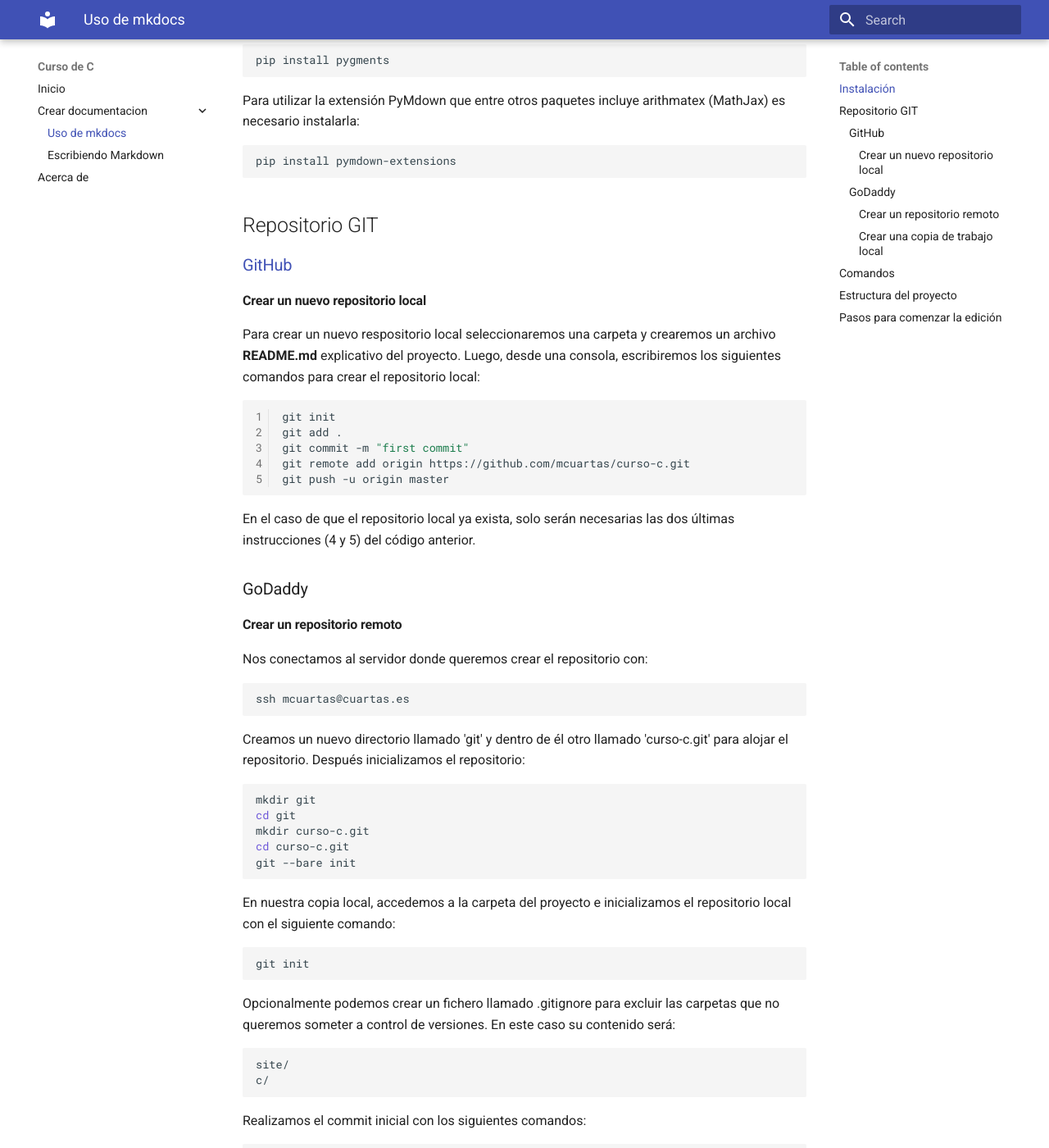
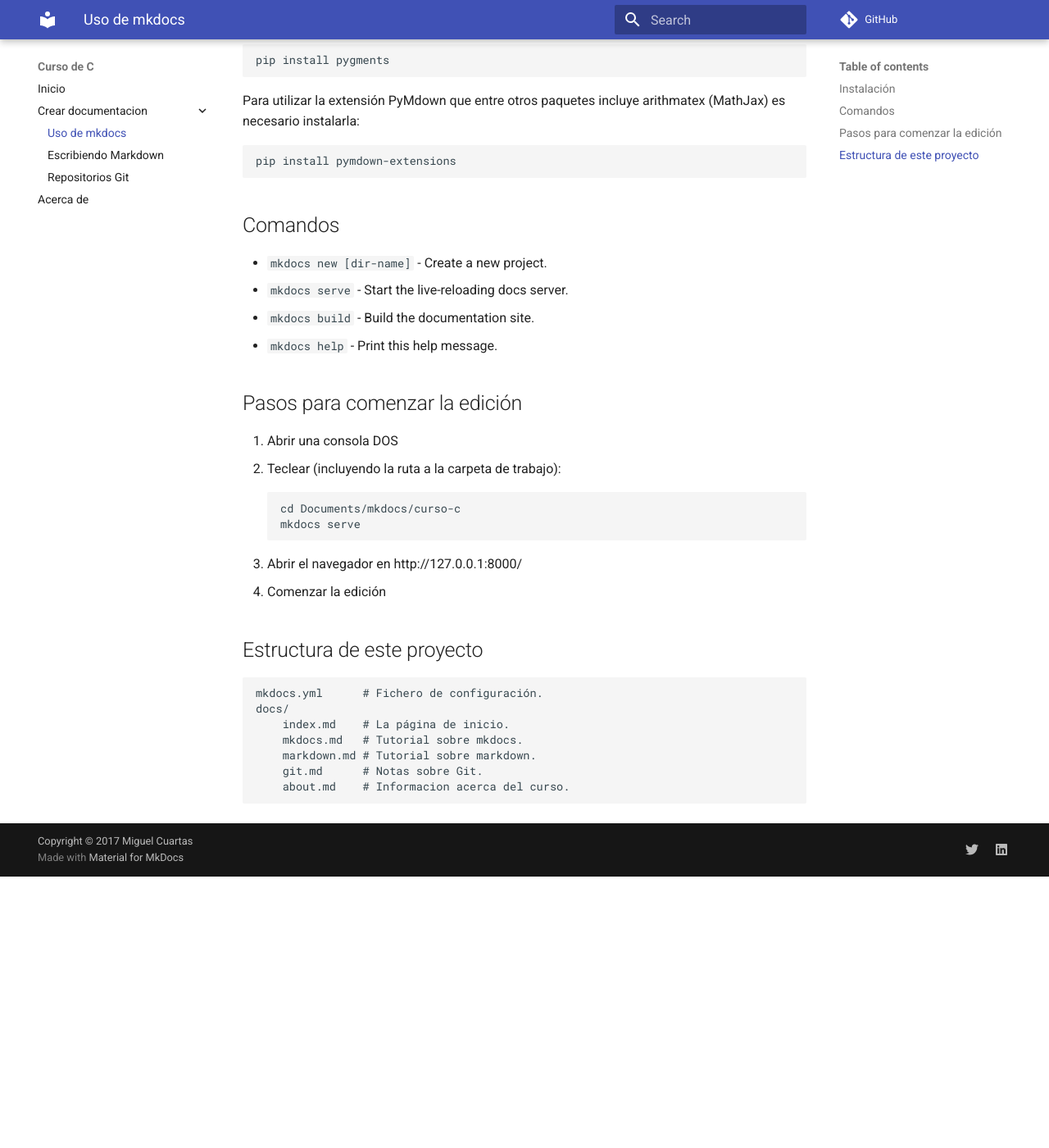
Before and after one commit to mcuartas/curso-c, an MkDocs documentation site: the page built from docs/mkdocs.md, in a window 1280 px wide and 1400 px high, scrolled down 985 px. Shown: the whole window at 82% size. Built offline with MkDocs 1.6.1 and Material for MkDocs 9.7.7, drawn with Linux system fonts in a browser that asks for light colours; comment, search, counter and statistics services are not loaded; old or Windows-style settings are respelled for this version of MkDocs; after the commit the page ends 2054 px from its top, so only the background shows below that; some of the changed text lies outside the part shown.

Commit message:
reorganización de contenido

```diff
--- /dev/null
+++ b/docs/git.md
@@ -0,0 +1,88 @@
+# Repositorio GIT
+
+Algunas notas para recordar como crear o clonar repositorios GIT.
+
+## [GitHub](https://github.com)
+
+### Crear un nuevo repositorio local y subirlo a GitHub
+
+Para crear un nuevo respositorio local seleccionaremos una carpeta y crearemos un archivo **README.md** explicativo del proyecto. Luego, desde una consola, escribiremos los siguientes comandos para crear el repositorio local:
+
+	#!bash
+	git init
+	git add .
+	git commit -m "first commit"
+	git remote add origin https://github.com/mcuartas/curso-c.git
+	git push -u origin master
+
+En el caso de que el repositorio local ya exista, solo serán necesarias las dos últimas instrucciones (4 y 5) del código anterior.
+
+## GoDaddy
+
+### Crear un repositorio remoto
+
+Nos conectamos al servidor donde queremos crear el repositorio con:
+
+	:::bash
+	ssh mcuartas@cuartas.es
+
+Creamos un nuevo directorio llamado 'git' y dentro de él otro llamado 'curso-c.git' para alojar el repositorio. Después inicializamos el repositorio:
+
+	:::bash
+	mkdir git
+	cd git
+	mkdir curso-c.git
+	cd curso-c.git
+	git --bare init
+
+### Crear un repositorio local
+
+En nuestra copia local, accedemos a la carpeta del proyecto e inicializamos el repositorio local con el siguiente comando:
+
+	:::bash
+	git init
+
+Opcionalmente podemos crear un fichero llamado .gitignore para excluir las carpetas que no queremos someter a control de versiones. En este caso su contenido será:
+
+	site/
+	c/
+
+Realizamos el commit inicial con los siguientes comandos:
+
+	:::bash
+	git add .
+	git commit -m "initial commit"
+
+A continuación, podemos subir la versión al repositorio remoto con:
+
+	:::bash
+	git remote add daddy mcuartas@cuartas.es:/home/mcuartas/git/curso-c.git
+	git push daddy master
+
+Para sincronizar localmente con los cambios del respositorio sería:
+
+	:::bash
+	git pull daddy master
+
+### Crear una copia de trabajo local en otro equipo
+
+En primer lugar necesitamos clonar el proyecto, esto lo haremos desde la carpeta donde queremos crear la copia local. En esta carpeta se creará una carpeta llamada curso-c con el proyecto:
+
+	:::bash
+	git clone mcuartas@cuartas.es:/home/mcuartas/git/curso-c curso-c
+
+Al clonar el proyecto al servidor remoto se le asigna el nombre 'origin'. Podemos consultarlo con:
+
+	:::bash
+	git remote -v
+
+Podemos modificar este nombre y cambiarlo por otro, por ejemplo:
+
+	:::bash
+	git remote rename origin daddy
+
+A partir de aquí podemos subir nuevas versiones y/o actualizar nuestra copia local a partir del servidor con los siguientes comandos:
+
+	:::bash
+	git push daddy master
+	git pull daddy master
--- a/docs/mkdocs.md
+++ b/docs/mkdocs.md
@@ -46,91 +46,6 @@ Para utilizar la extensión PyMdown que entre otros paquetes incluye arithmatex
 	:::bash
 	pip install pymdown-extensions
 
-## Repositorio GIT
-
-### [GitHub](https://github.com)
-
-#### Crear un nuevo repositorio local
-
-Para crear un nuevo respositorio local seleccionaremos una carpeta y crearemos un archivo **README.md** explicativo del proyecto. Luego, desde una consola, escribiremos los siguientes comandos para crear el repositorio local:
-
-	#!bash
-	git init
-	git add .
-	git commit -m "first commit"
-	git remote add origin https://github.com/mcuartas/curso-c.git
-	git push -u origin master
-
-En el caso de que el repositorio local ya exista, solo serán necesarias las dos últimas instrucciones (4 y 5) del código anterior.
-
-### GoDaddy
-
-#### Crear un repositorio remoto
-
-Nos conectamos al servidor donde queremos crear el repositorio con:
-
-	:::bash
-	ssh mcuartas@cuartas.es
-
-Creamos un nuevo directorio llamado 'git' y dentro de él otro llamado 'curso-c.git' para alojar el repositorio. Después inicializamos el repositorio:
-
-	:::bash
-	mkdir git
-	cd git
-	mkdir curso-c.git
-	cd curso-c.git
-	git --bare init
-
-En nuestra copia local, accedemos a la carpeta del proyecto e inicializamos el repositorio local con el siguiente comando:
-
-	:::bash
-	git init
-
-Opcionalmente podemos crear un fichero llamado .gitignore para excluir las carpetas que no queremos someter a control de versiones. En este caso su contenido será:
-
-	site/
-	c/
-
-Realizamos el commit inicial con los siguientes comandos:
-
-	:::bash
-	git add .
-	git commit -m "initial commit"
-
-A continuación, podemos subir la versión al repositorio remoto con:
-
-	:::bash
-	git remote add daddy mcuartas@cuartas.es:/home/mcuartas/git/curso-c.git
-	git push daddy master
-
-Para sincronizar localmente con los cambios del respositorio sería:
-
-	:::bash
-	git pull daddy master
-
-#### Crear una copia de trabajo local
-
-En primer lugar necesitamos clonar el proyecto, esto lo haremos desde la carpeta donde queremos crear la copia local. En esta carpeta se creará una carpeta llamada curso-c con el proyecto:
-
-	:::bash
-	git clone mcuartas@cuartas.es:/home/mcuartas/git/curso-c curso-c
-
-Al clonar el proyecto al servidor remoto se le asigna el nombre 'origin'. Podemos consultarlo con:
-
-	:::bash
-	git remote -v
-
-Podemos modificar este nombre y cambiarlo por otro, por ejemplo:
-
-	:::bash
-	git remote rename origin daddy
-
-A partir de aquí podemos subir nuevas versiones y/o actualizar nuestra copia local a partir del servidor con los siguientes comandos:
-
-	:::bash
-	git push daddy master
-	git pull daddy master
-
 ## Comandos
 
 * `mkdocs new [dir-name]` - Create a new project.
@@ -138,22 +53,23 @@ A partir de aquí podemos subir nuevas versiones y/o actualizar nuestra copia lo
 * `mkdocs build` - Build the documentation site.
 * `mkdocs help` - Print this help message.
 
-## Estructura del proyecto
+## Pasos para comenzar la edición
+
+1. 	Abrir una consola DOS
+2. 	Teclear (incluyendo la ruta a la carpeta de trabajo):
+
+		cd Documents/mkdocs/curso-c
+		mkdocs serve
+
+3.  Abrir el navegador en http://127.0.0.1:8000/
+4.  Comenzar la edición
+
+## Estructura de este proyecto
 
     mkdocs.yml    	# Fichero de configuración.
     docs/
         index.md  	# La página de inicio.
         mkdocs.md   # Tutorial sobre mkdocs.
         markdown.md # Tutorial sobre markdown.
+        git.md      # Notas sobre Git.
         about.md    # Informacion acerca del curso.
-
-## Pasos para comenzar la edición
-
-1. 	Abrir una consola DOS
-2. 	Teclear:
-
-		cd Documents/mkdocs/curso-c
-		mkdocs serve
-
-3.  Abrir el navegador en http://127.0.0.1:8000/
-4.  Comenzar la edición
--- a/mkdocs.yml
+++ b/mkdocs.yml
@@ -3,6 +3,7 @@ site_name: Curso de C
 site_description: 'Notas sobre la programación en C'
 site_author: Miguel Cuartas Hernández
 site_dir: 'c'
+repo_url: https://github.com/mcuartas/curso-c/
 
 # Copyright
 copyright: Copyright &copy; 2017 Miguel Cuartas
@@ -13,6 +14,7 @@ pages:
   - Crear documentacion:
     - Uso de mkdocs: mkdocs.md
     - Escribiendo Markdown: markdown.md
+    - Repositorios Git: git.md
   - Acerca de: about.md
 
 # Documentation and theme
```
